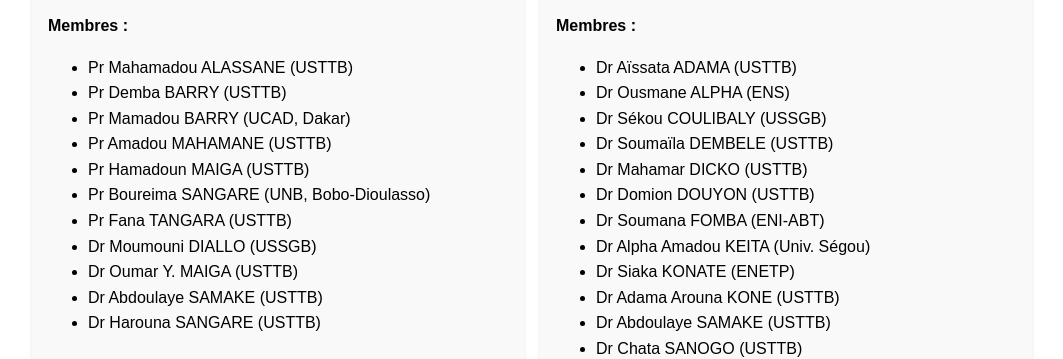
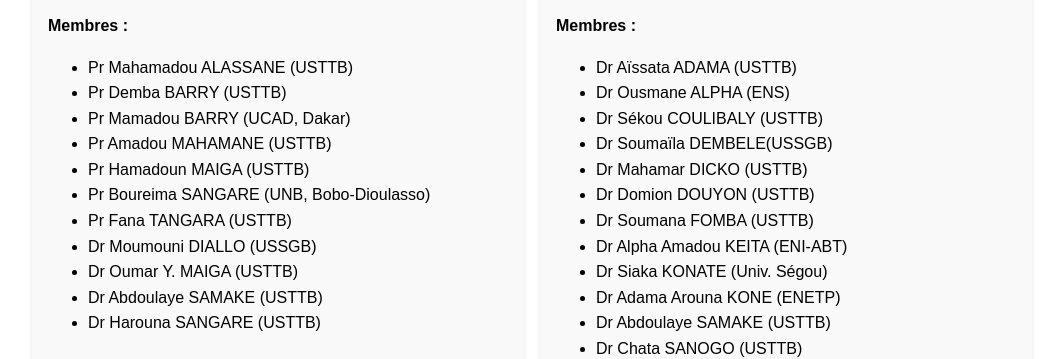
Before and after one commit to FST-USTTB/cmim-2025, a plain HTML site: page index.html in a window 1280 px wide. Shown: the part 4394-4753 px from the top of the page, without its empty margins (108-1171 px from the left). Drawn offline with Linux system fonts and the light colour scheme.

Commit message:
Update index.html

```diff
--- a/index.html
+++ b/index.html
@@ -386,14 +386,14 @@
         <ul>
           <li>Dr Aïssata ADAMA (USTTB)</li>
           <li>Dr Ousmane ALPHA (ENS)</li>
-          <li>Dr Sékou COULIBALY (USSGB)</li>
-          <li>Dr Soumaïla DEMBELE (USTTB)</li>
+          <li>Dr Sékou COULIBALY (USTTB)</li>
+          <li>Dr Soumaïla DEMBELE(USSGB)</li>
           <li>Dr Mahamar DICKO (USTTB)</li>
           <li>Dr Domion DOUYON (USTTB)</li>
-          <li>Dr Soumana FOMBA (ENI-ABT)</li>
-          <li>Dr Alpha Amadou KEITA (Univ. Ségou)</li>
-          <li>Dr Siaka KONATE (ENETP)</li>
-          <li>Dr Adama Arouna KONE (USTTB)</li>
+          <li>Dr Soumana FOMBA (USTTB)</li>
+          <li>Dr Alpha Amadou KEITA (ENI-ABT)</li>
+          <li>Dr Siaka KONATE (Univ. Ségou) </li>
+          <li>Dr Adama Arouna KONE (ENETP)</li>
           <li>Dr Abdoulaye SAMAKE (USTTB)</li>
           <li>Dr Chata SANOGO (USTTB)</li>
           <li>Dr Oumar SOW (USTTB)</li>
```
